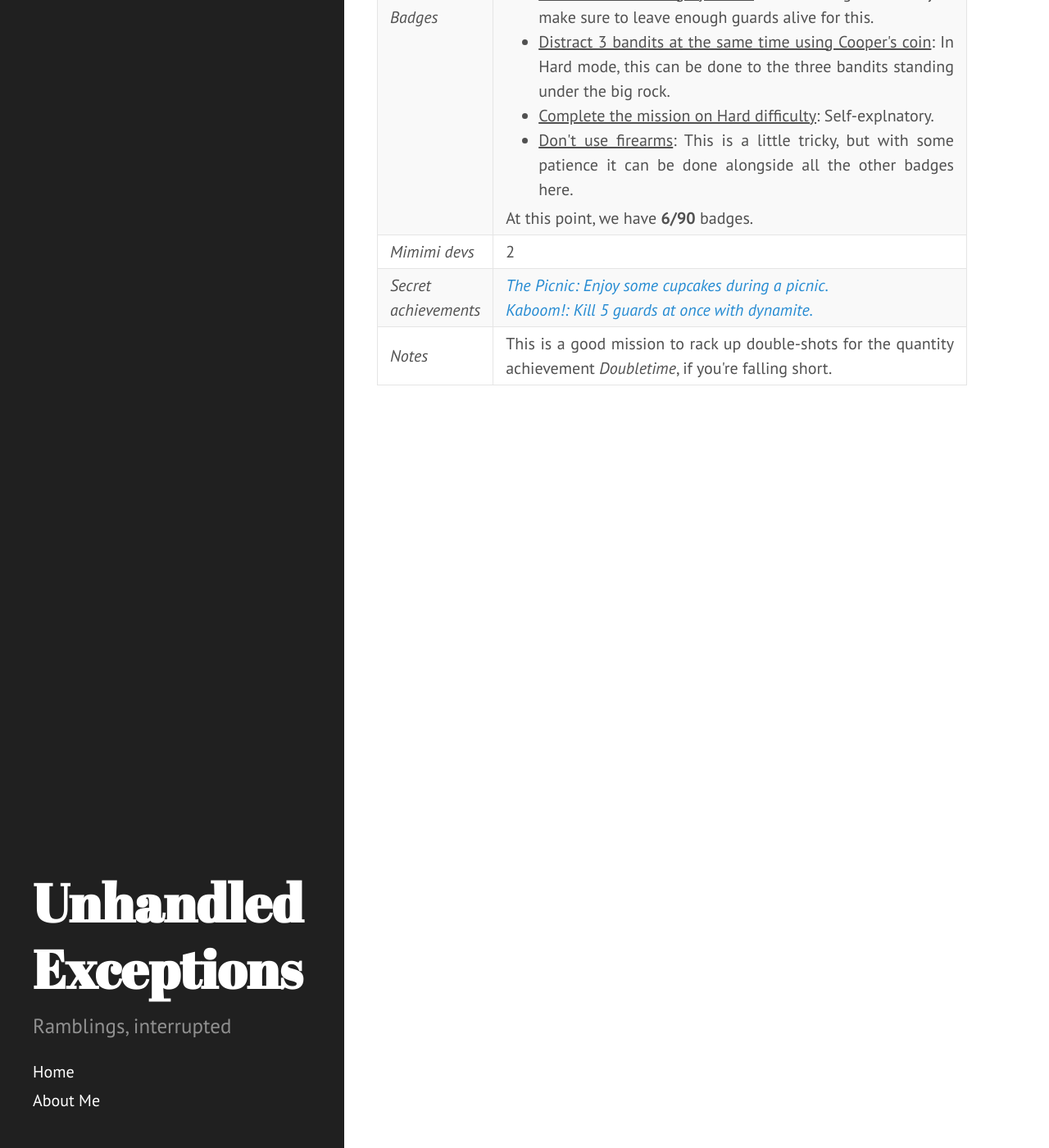
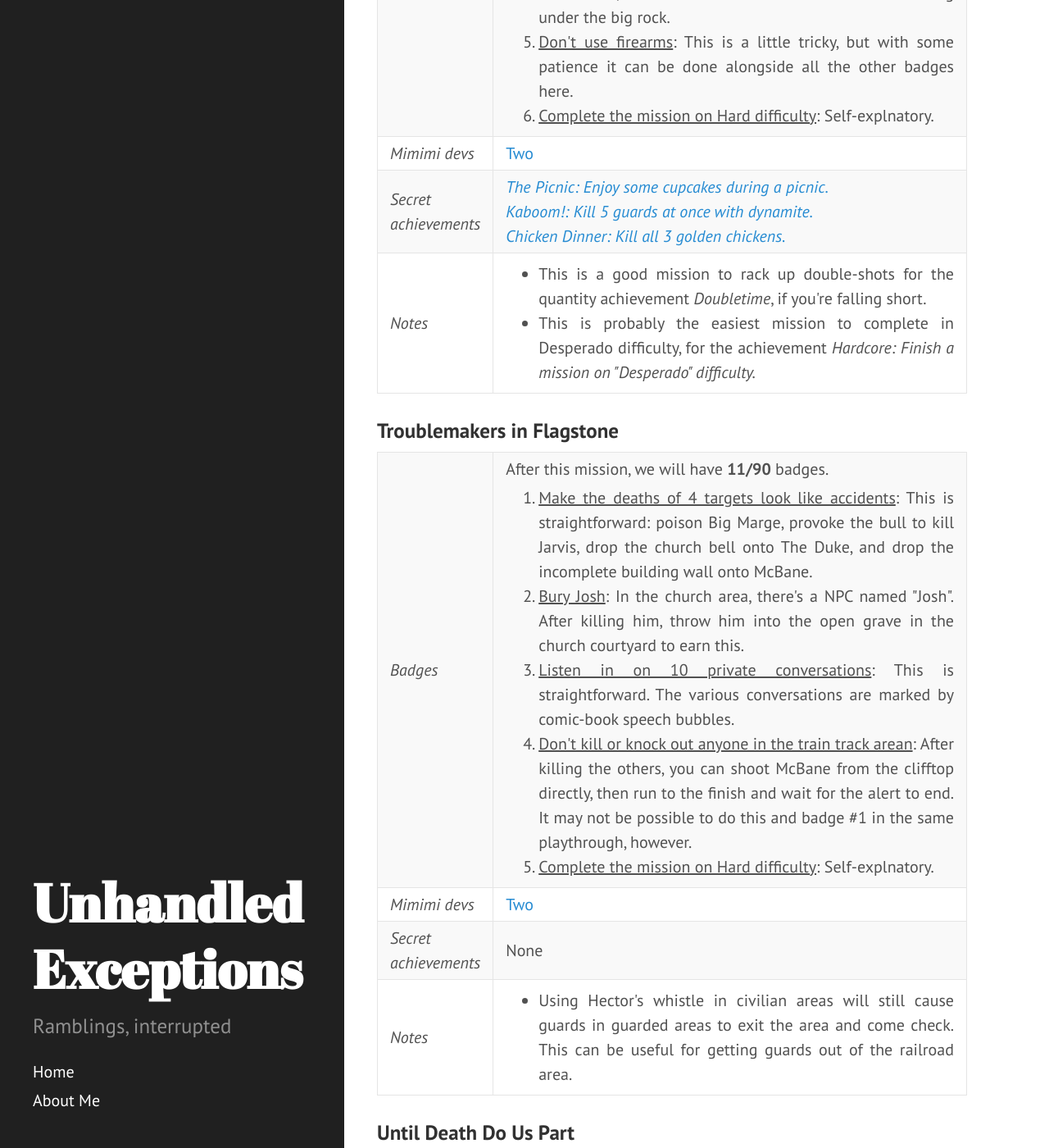
Before and after one commit to vedangnaik/vedangnaik.github.io, a Jekyll site: the page built from _posts/2021-04-28-hundred-percent-desperados.md, in a window 1280 px wide and 1400 px high, scrolled down 2067 px. Shown: the whole window at 82% size. Built offline with Jekyll 4.4.1, drawn with Linux system fonts in a browser that asks for light colours; some of the changed text lies outside the part shown.

Commit message:
Finished writeup for level 3

```diff
--- a/_posts/2021-04-28-hundred-percent-desperados.md
+++ b/_posts/2021-04-28-hundred-percent-desperados.md
@@ -42,17 +42,19 @@ From here, I will mainly focus on the other achievements, proceeding in a missio
     </tr>
     <tr>
         <td><i>Mimimi devs</i></td>
-        <td>0</td>
+        <td>Zero</td>
     </tr>
     <tr>
         <td><i>Secret achievements</i></td>
         <td>
             <a href="https://www.youtube.com/watch?v=esaBl_teFSI"><i>Lindberg and Hutch: Decide the outcome of a duel.</i></a>
+            <br>
+            <a href="https://www.youtube.com/watch?v=jWd_AASN5QE"><i>Sorry, Dad!: Knock out your father.</i></a>
         </td>
     </tr>
     <tr>
         <td><i>Notes</i></td>
-        <td>This is probably the easiest mission to complete in Desperado difficulty, for the achievement <i>Hardcore: Finish a mission on "Desperado" difficulty.</i></td>
+        <td>None</td>
     </tr>
 </table>
 
@@ -67,32 +69,115 @@ From here, I will mainly focus on the other achievements, proceeding in a missio
     <tr>
         <td><i>Badges</i></td>
         <td>
-            This mission is fairly straightforward even in Hard difficulty, so use that for an easy badge.
-            <ul>
+            After this mission, we will have <b>6/90</b> badges.
+            <ol>
                 <li><u>Save all groups of civilians (5/5)</u>: This is straightforward, except for the last civilian being interrogated by Big Ann: you must move quickly to kill her before she kills him.</li>
                 <li><u>Kill 3 bandits at the same time</u>: The <i>Kaboom</i> secret achievement will take care of this.</li>
                 <li><u>Kill 10 bandits using dynamite</u>: This is straightforward: just make sure to leave enough guards alive for this.</li>
                 <li><u>Distract 3 bandits at the same time using Cooper's coin</u>: In Hard mode, this can be done to the three bandits standing under the big rock.</li>
+                <li><u>Don't use firearms</u>: This is a little tricky, but with some patience it can be done alongside all the other badges here.</li>
                 <li><u>Complete the mission on Hard difficulty</u>: Self-explnatory.</li>
-                <li><u>Don't use firearms</u>: This is a little tricky, but with some patience it can be done alongside all the other badges here.</li>
-            </ul>
-            At this point, we have <b>6/90</b> badges.
+            </ol>
         </td>
     </tr>
     <tr>
         <td><i>Mimimi devs</i></td>
-        <td>2</td>
+        <td><a href="https://www.trueachievements.com/a298714/veteran-bounty-hunter-achievement">Two</a></td>
     </tr>
     <tr>
         <td><i>Secret achievements</i></td>
         <td>
-            <a href="https://www.youtube.com/watch?v=esaBl_teFSI"><i>The Picnic: Enjoy some cupcakes during a picnic.</i></a>
-            <br>
-            <a href="https://www.youtube.com/watch?v=Ox_FC5DDJ10"><i>Kaboom!: Kill 5 guards at once with dynamite.</i></a>
+            <a href="https://www.youtube.com/watch?v=esaBl_teFSI"><i>The Picnic: Enjoy some cupcakes during a picnic.</i></a><br>
+            <a href="https://www.youtube.com/watch?v=Ox_FC5DDJ10"><i>Kaboom!: Kill 5 guards at once with dynamite.</i></a><br>
+            <a href="https://guides.gamepressure.com/desperados-iii/guide.asp?ID=58096"><i>Chicken Dinner: Kill all 3 golden chickens.</i></a>
         </td>
     </tr>
     <tr>
         <td><i>Notes</i></td>
-        <td>This is a good mission to rack up double-shots for the quantity achievement <i>Doubletime</i>, if you're falling short.</td>
+        <td>
+            <ul>
+                <li>This is a good mission to rack up double-shots for the quantity achievement <i>Doubletime</i>, if you're falling short.</li>
+                <li>This is probably the easiest mission to complete in Desperado difficulty, for the achievement <i>Hardcore: Finish a mission on "Desperado" difficulty.</i></li>
+            </ul>
+        </td>
     </tr>
 </table>
+
+
+### Troublemakers in Flagstone
+
+<table>
+    <colgroup>
+      <col span="1" style="width: 15%;">
+      <col span="1" style="width: 85%;">
+    </colgroup>
+    <tr>
+        <td><i>Badges</i></td>
+        <td>
+            After this mission, we will have <b>11/90</b> badges.
+            <ol>
+                <li><u>Make the deaths of 4 targets look like accidents</u>: This is straightforward: poison Big Marge, provoke the bull to kill Jarvis, drop the church bell onto The Duke, and drop the incomplete building wall onto McBane.</li>
+                <li><u>Bury Josh</u>: In the church area, there's a NPC named "Josh". After killing him, throw him into the open grave in the church courtyard to earn this.</li>
+                <li><u>Listen in on 10 private conversations</u>: This is straightforward. The various conversations are marked by comic-book speech bubbles.</li>
+                <li><u>Don't kill or knock out anyone in the train track arean</u>: After killing the others, you can shoot McBane from the clifftop directly, then run to the finish and wait for the alert to end. It may not be possible to do this and badge #1 in the same playthrough, however.</li>
+                <li><u>Complete the mission on Hard difficulty</u>: Self-explnatory.</li>
+            </ol>
+        </td>
+    </tr>
+    <tr>
+        <td><i>Mimimi devs</i></td>
+        <td><a href="https://www.trueachievements.com/a298714/veteran-bounty-hunter-achievement">Two</a></td>
+    </tr>
+    <tr>
+        <td><i>Secret achievements</i></td>
+        <td>None</td>
+    </tr>
+    <tr>
+        <td><i>Notes</i></td>
+        <td>
+            <ul>
+                <li>Using Hector's whistle in civilian areas will still cause guards in guarded areas to exit the area and come check. This can be useful for getting guards out of the railroad area.</li>
+            </ul>
+        </td>
+    </tr>
+</table>
+
+
+### Until Death Do Us Part
+
+<table>
+    <colgroup>
+      <col span="1" style="width: 15%;">
+      <col span="1" style="width: 85%;">
+    </colgroup>
+    <tr>
+        <td><i>Badges</i></td>
+        <td>
+            After this mission, we will have <b>17/90</b> badges.
+            <ol>
+                <li><u>Don't use a disguises</u>: This isn't as hard as it may sound; you just have to be careful and use Kate's perfume cleverly.</li>
+                <li><u>Take a photo of the dead groom</u>: <b>Important!</b> This is an easily-overlooked badge; you must pick up the Mayor's body and throw it down <i>before</i> you make Cooper and Kate jump off the balcony. Once they're down, there's no way to go back up there. Afterwards, it's fairly easy to carry his body to the camera and take the photo.</li>
+                <li><u>With Cooper, enter the building through the main balcony door</u>: <b>Important!</b> This is another easy badge to lock yourself out of: In the Kate-only part, make sure to make her <i>unlock</i> the main balcony door before the cutscene. Otherwise, Cooper can't enter.</li>
+                <li><u>Don't use the Gatling Gun</u>: Self-explanatory. You may as well use the disguise for this, since this and badge #5 cannot be completed simultaneously.</li>
+                <li><u>Kill 15 guards with the Gatling Gun</u>: Self-explanatory.</li>
+                <li><u>Complete the mission on Hard difficulty</u>: Self-explnatory.</li>
+            </ol>
+        </td>
+    </tr>
+    <tr>
+        <td><i>Mimimi devs</i></td>
+        <td><a href="https://www.trueachievements.com/a298714/veteran-bounty-hunter-achievement">Two</a></td>
+    </tr>
+    <tr>
+        <td><i>Secret achievements</i></td>
+        <td>None</td>
+    </tr>
+    <tr>
+        <td><i>Notes</i></td>
+        <td>
+            <ul>
+                <li>If you have the time, you may want to pick up the seventh badge '<i>Kill everyone except for the civilians</i>' as well. However, note that due to the three 'parts' of this mission, getting it is buggy. It's best to check a video guide before spending time on this.</li>
+            </ul>
+        </td>
+    </tr>
+</table>
```
